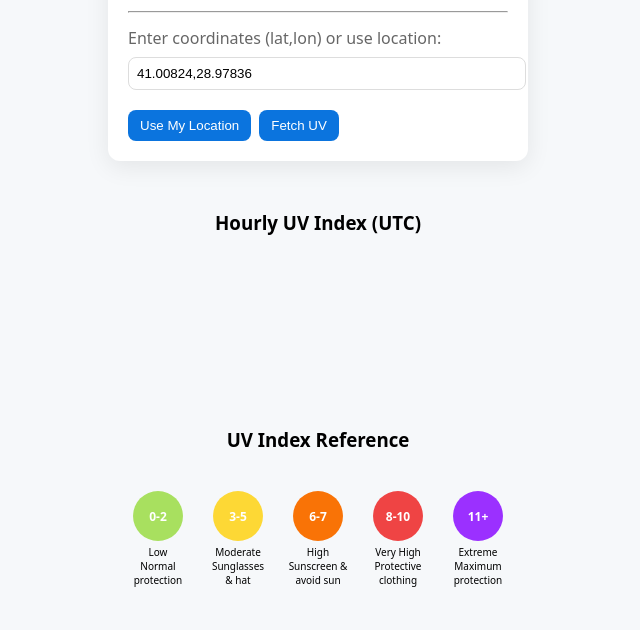
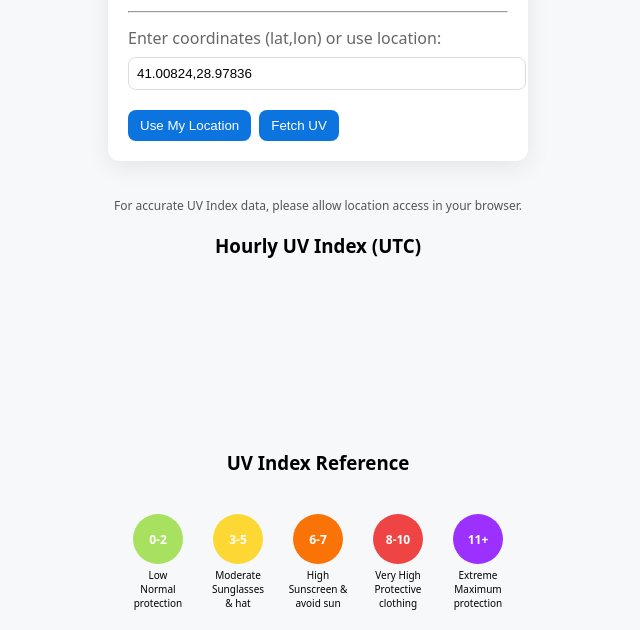
Before and after one commit to ngamzedeniz/UV-index-website, a plain HTML site: page latest-version.html in a window 1280 px wide. Shown: the part 247-877 px from the top of the page, without its empty margins (322-962 px from the left). Before the commit the page ends 854 px from the top, so only its background shows below. Drawn offline with Linux system fonts and the light colour scheme; no server answers.

Commit message:
Update latest-version.html

```diff
--- a/latest-version.html
+++ b/latest-version.html
@@ -147,6 +147,9 @@ input { width:100%; padding:8px; border-radius:8px; border:1px solid #ddd; margi
     <button class="btn" id="check">Fetch UV</button>
   </div>
 </div>
+<div style="font-size:12px; color:#555; margin-top:6px; text-align:center;">
+  For accurate UV Index data, please allow location access in your browser.
+</div>
 
 <h3 style="text-align:center">Hourly UV Index (UTC)</h3>
 <div class="hourly-bar-container" id="hourly-bars"></div>
```
